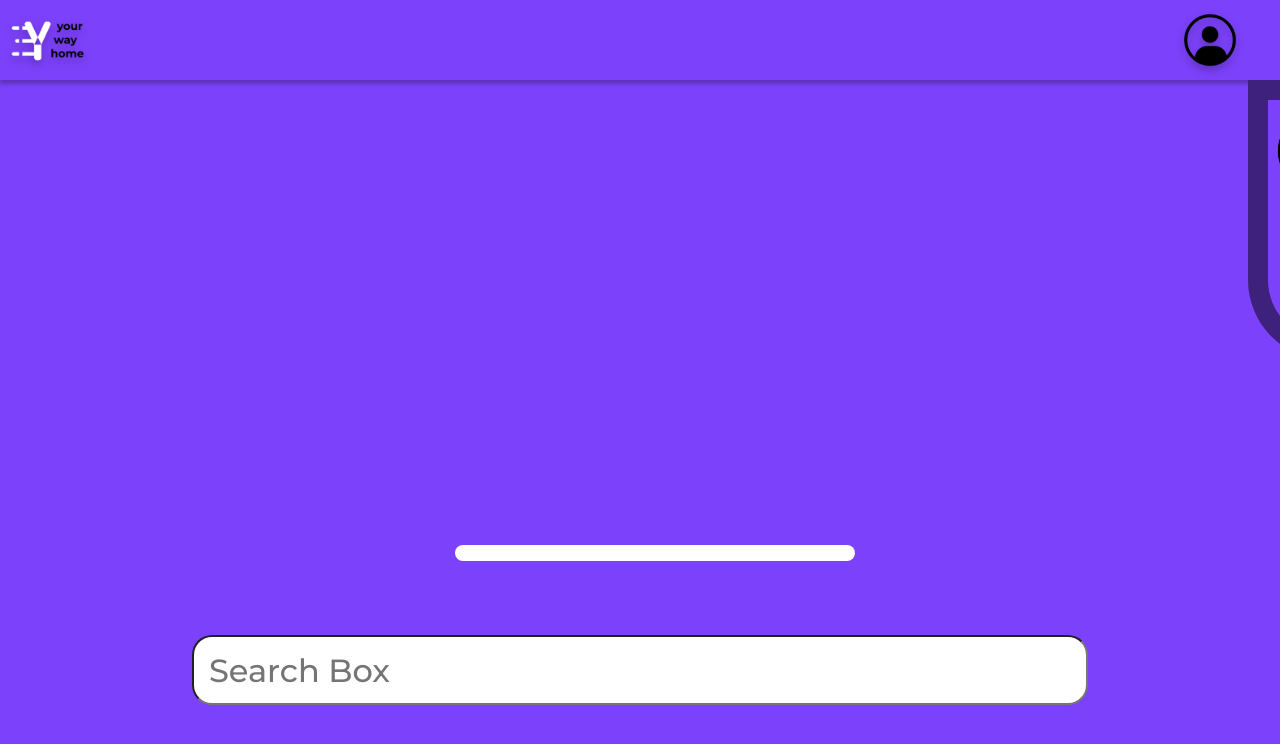
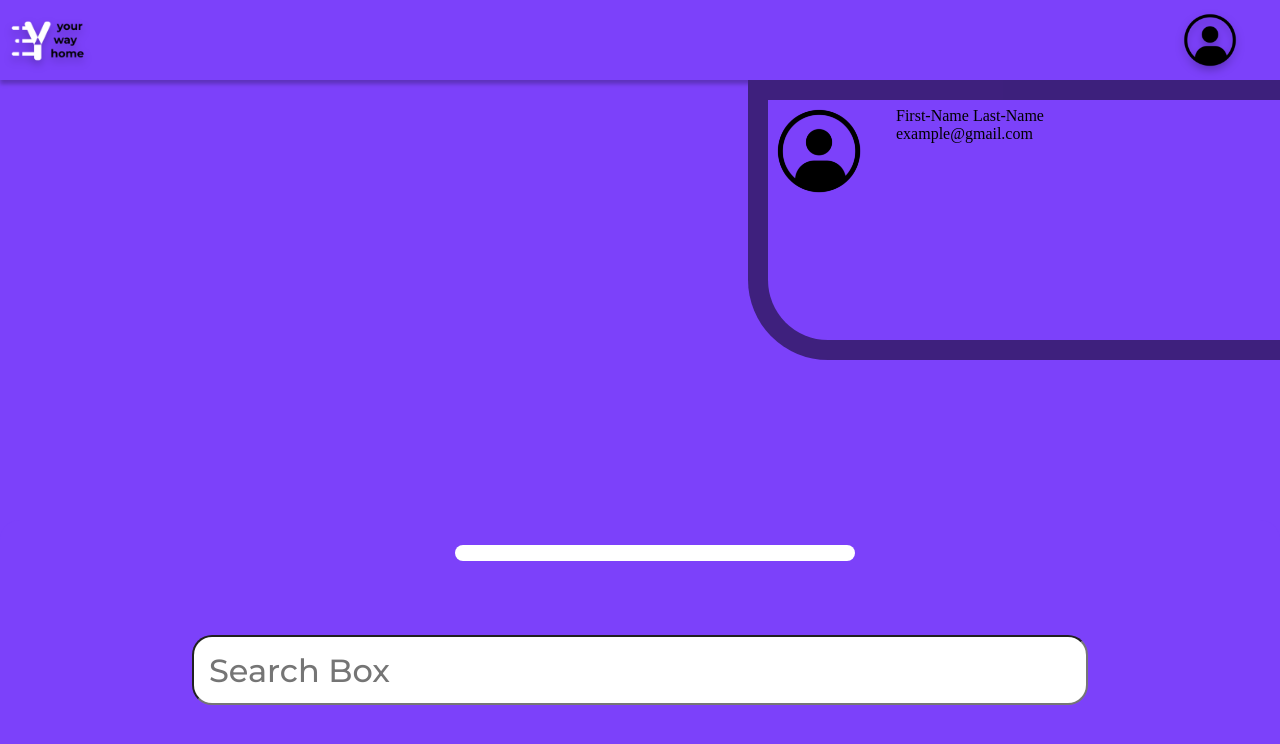
Before and after one commit to iAmSamFlo/YWH_PVK, a website: page public/index.html in a window 1280 px wide. Both pictures are taken after a click on the picture 1209 px from the left and 40 px from the top of the page. Drawn offline with Linux system fonts and the light colour scheme; some packages are replaced by stand-ins of ours.

Commit message:
Fix sidemenu

```diff
--- a/public/scripts/slideinmenu.js
+++ b/public/scripts/slideinmenu.js
@@ -2,11 +2,11 @@ let slidemenuopen = false;
 
 function OpenSlideMenu(){
     const slidemenu = document.getElementById("SlideinMenu")
-    if (slidemenuopen){
+    if (!slidemenuopen){
         slidemenu.style.right = 0;
-        slidemenuopen = false;
+        slidemenuopen = true;
     } else {
         slidemenu.style.right = -500;
-        slidemenuopen = true;
+        slidemenuopen = false;
     }
 }
--- a/public/styles/style.css
+++ b/public/styles/style.css
@@ -44,7 +44,7 @@
   width: 40vw;
   position: fixed;
   z-index: 6;
-  right: 0;
+  right: -500;
   border-style: solid;
   border-radius: 0px 0px 0px 80px;
   border-width: 20px 0px 20px 20px;
```
